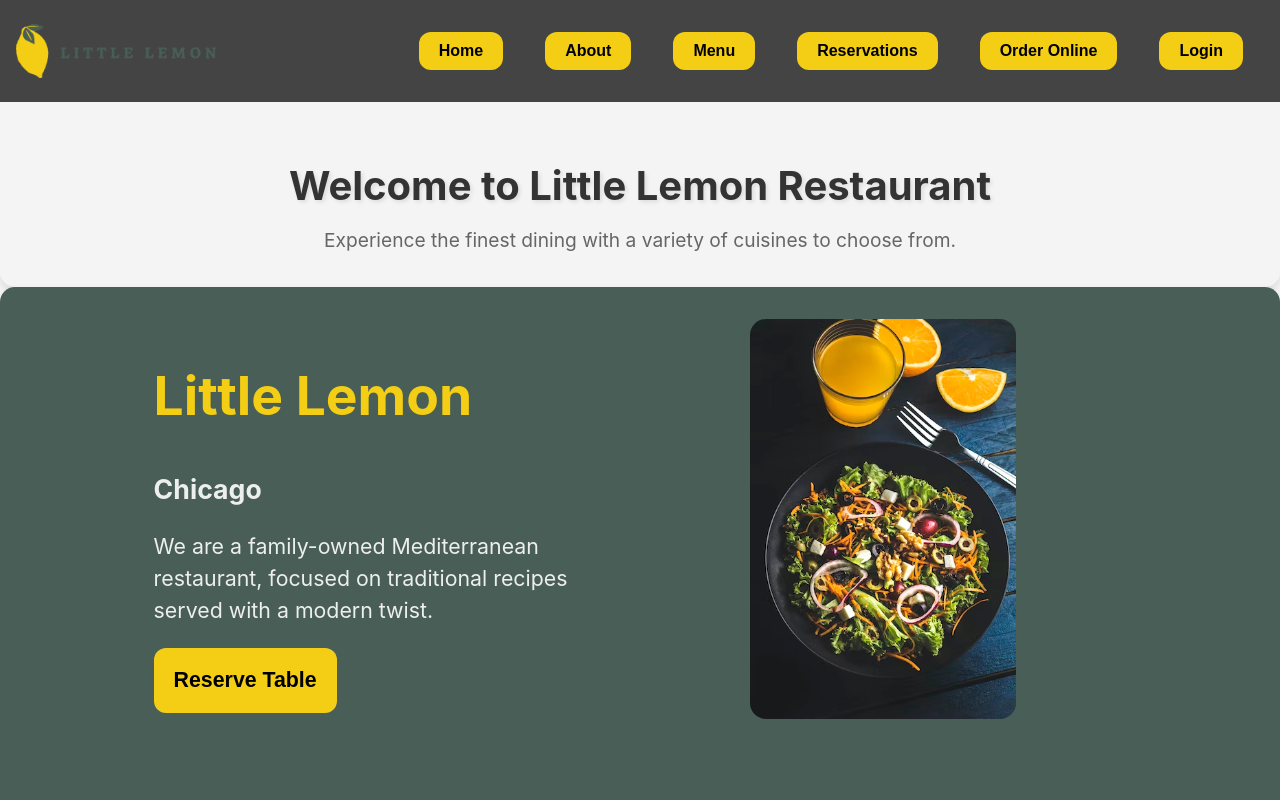
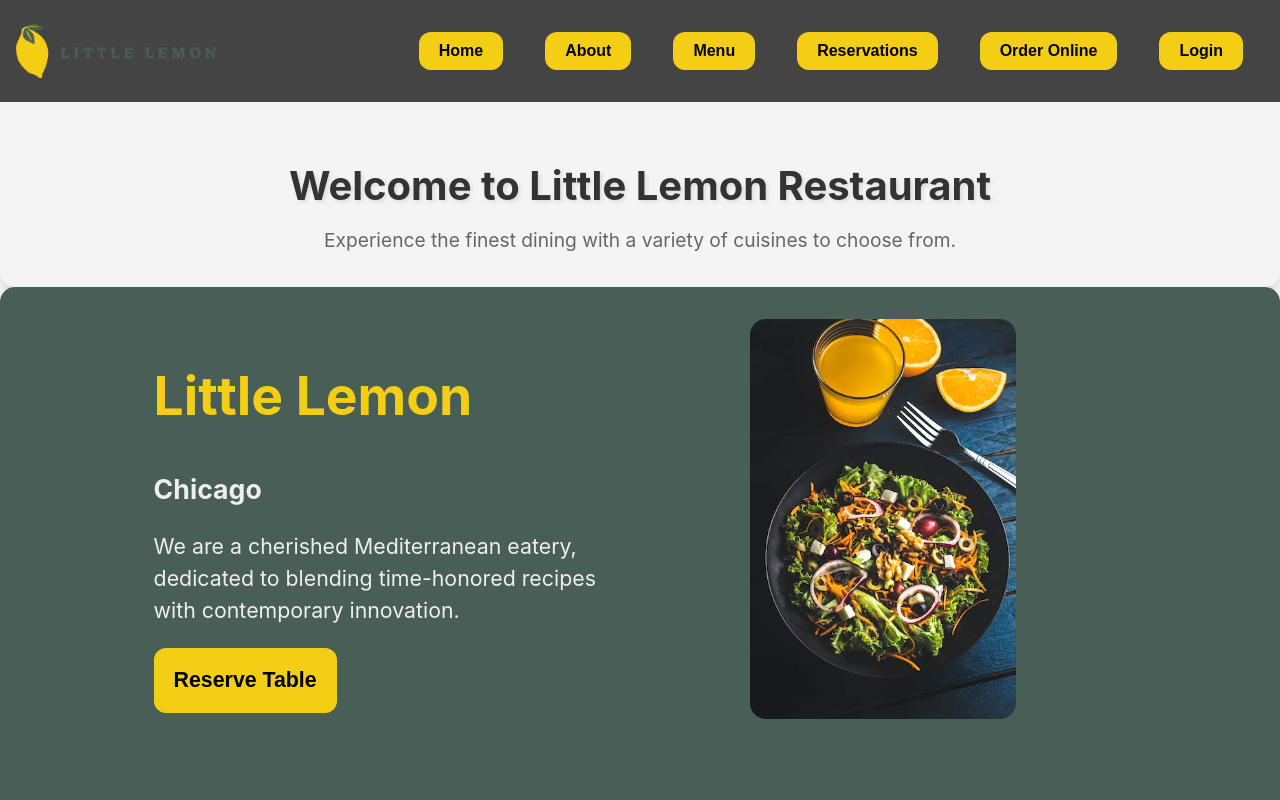
Before and after one commit to TyTe108/little-lemon-booking, a React (Create React App) app: page / in a window 1280 px wide. Shown: the top 800 px of the page. Built offline with nearby package versions, Linux system fonts and the light colour scheme.

Commit message:
Changed some wordings

```diff
--- a/src/components/Header.js
+++ b/src/components/Header.js
@@ -14,7 +14,7 @@ const Header = ({ setShowBooking }) => {
         <div>
           <h2>Little Lemon</h2>
           <h3>Chicago</h3>
-          <p>We are a family-owned Mediterranean restaurant, focused on traditional recipes served with a modern twist.</p>
+          <p>We are a cherished Mediterranean eatery, dedicated to blending time-honored recipes with contemporary innovation.</p>
           <Link to="/booking"><button aria-label="On Click" onClick={handleReserveClick}>Reserve Table</button></Link>
         </div>
         <div>
```
